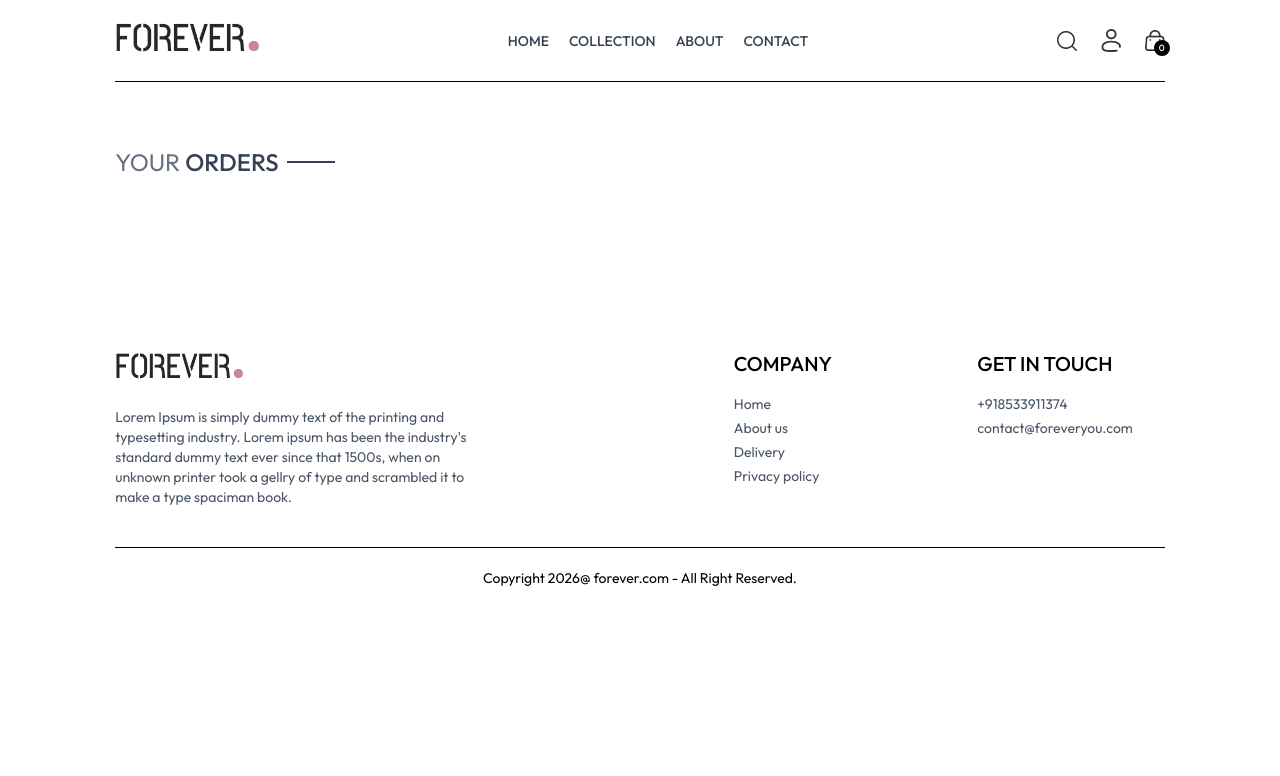
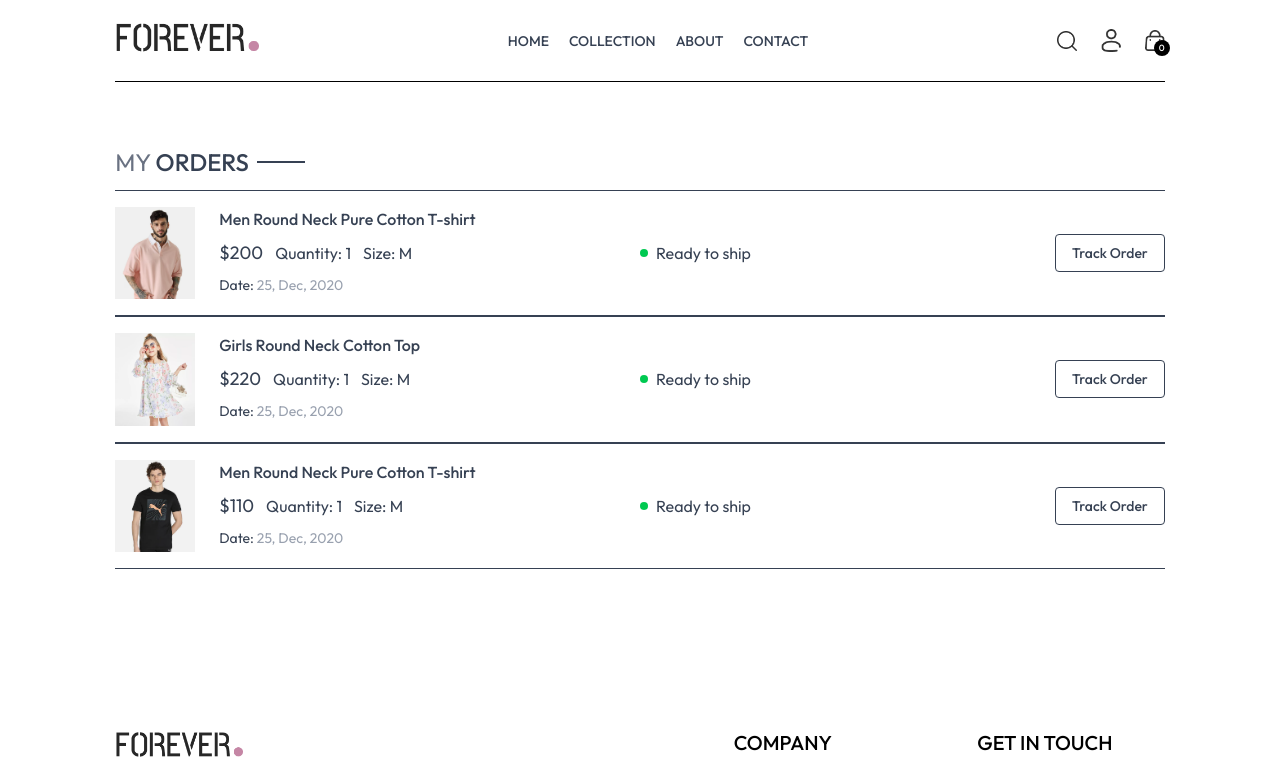
Before and after one commit to harshbharti17/new, a React (Vite) app in the folder frontend/: page /orders in a window 1280 px wide. Shown: the top 776 px of the page. Built offline with nearby package versions, Linux system fonts and the light colour scheme.

Commit message:
complete orders ui component

```diff
--- a/frontend/src/pages/Orders.jsx
+++ b/frontend/src/pages/Orders.jsx
@@ -8,7 +8,42 @@
   return (
     <div className="border-t pt-16">
       <div className="text-2xl">
-        <Title text1={"YOUR "} text2={"ORDERS"} />
+        <Title text1={"MY "} text2={"ORDERS"} />
+      </div>
+      <div>
+        {products.slice(1, 4).map((item, index) => (
+          <div
+            key={index}
+            className="py-4 border-t border-b text-gray-700 flex flex-col md:flex-row md:items-center md:justify-between gap-4"
+          >
+            <div className="flex items-start gap-6 text-sm">
+              <img className="w-16 sm:w-20" src={item.image[0]} alt="" />
+              <div>
+                <p className="sm:text-base font-medium">{item.name}</p>
+                <div className="flex items-center gap-3 mt-2 text-base text-gray-700 ">
+                  <p className="text-lg">
+                    {currency}
+                    {item.price}
+                  </p>
+                  <p>Quantity: 1</p>
+                  <p>Size: M</p>
+                </div>
+                <p className="mt-2">
+                  Date: <span className="text-gray-400">25, Dec, 2020</span>
+                </p>
+              </div>
+            </div>
+            <div className="md:w-1/2 flex justify-between">
+              <div className="flex items-center gap-2">
+                <p className="min-w-2 h-2 rounded-full  bg-green-500"></p>
+                <p className="text-sm md:text-base">Ready to ship</p>
+              </div>
+              <button className="border px-4 py-2 text-sm font-medium rounded-sm cursor-pointer">
+                Track Order
+              </button>
+            </div>
+          </div>
+        ))}
       </div>
     </div>
   );
```
